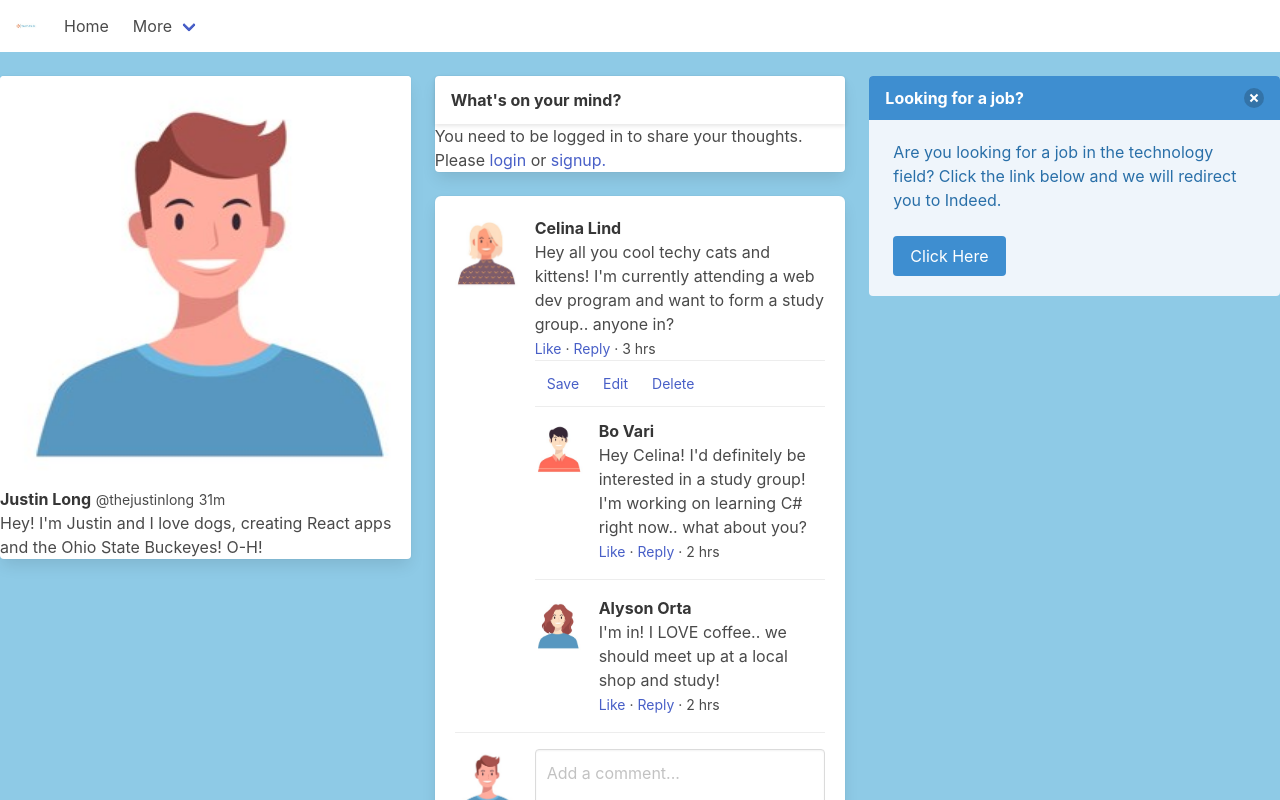
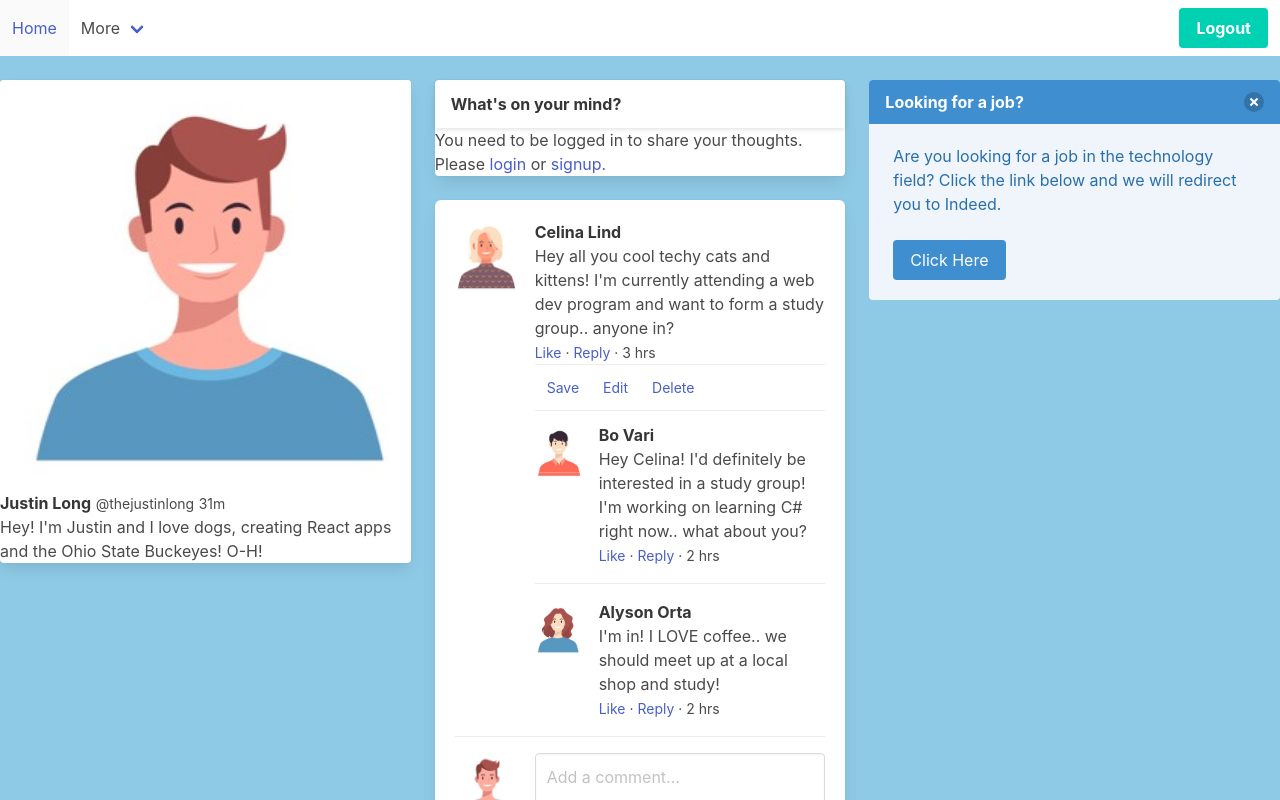
Before and after one commit to slongy7/TechTalk, a React (Create React App) app in the folder client/: page /feed in a window 1280 px wide. Shown: the top 800 px of the page. Built offline with nearby package versions, Linux system fonts and the light colour scheme.

Commit message:
more styling to landing and post components

```diff
--- a/client/src/components/Header.js
+++ b/client/src/components/Header.js
@@ -1,30 +1,14 @@
-import React, {Component} from 'react';
-
-import TechTalk from '../img/techtalklogo.jpg'
+import React, { Component } from 'react';
 
 export class Header extends Component {
 
 
-  // static propTypes = {
-  //   className: PropTypes.string
-
-  // };
-
-  // static defaultProps = {
-  //   className: ''
-  // };
-
-  // onClick = (e) => {this.props.className = 'is-active'};
-  render () {
+  render() {
     return (
 
 
       <nav className="navbar block" role="navigation" aria-label="main navigation">
         <div className="navbar-brand">
-                <a className="navbar-item"  href="https://slongy7.github.io/project_3/">
-                  <img class="image" src={TechTalk}/>
-
-                </a>
 
           <a role="button" onClick={this.onClick} className={`navbar-burger ${this.props.className}`} aria-label="menu" aria-expanded="true" data-target="navbarBasicExample">
             <span aria-hidden="true"></span>
@@ -64,7 +48,9 @@ export class Header extends Component {
           <div className="navbar-end">
             <div className="navbar-item">
               <div className="buttons">
-
+                <a href="./" className="button is-primary" id="logout">
+                  <strong>Logout</strong>
+                </a>
               </div>
             </div>
           </div>
--- a/client/src/components/Post.js
+++ b/client/src/components/Post.js
@@ -90,7 +90,7 @@ const PostForm = () => {
             ) : (
                 <p>
                     You need to be logged in to share your thoughts. Please {' '}
-                    <Link to="/login">login</Link> or <Link to="/signup"> signup.</Link>
+                    <Link to="/">login</Link> or <Link to="/signup"> signup.</Link>
                 </p>
             )}
         </div >
```
Lines whose indentation alone changed are shown as unchanged.
